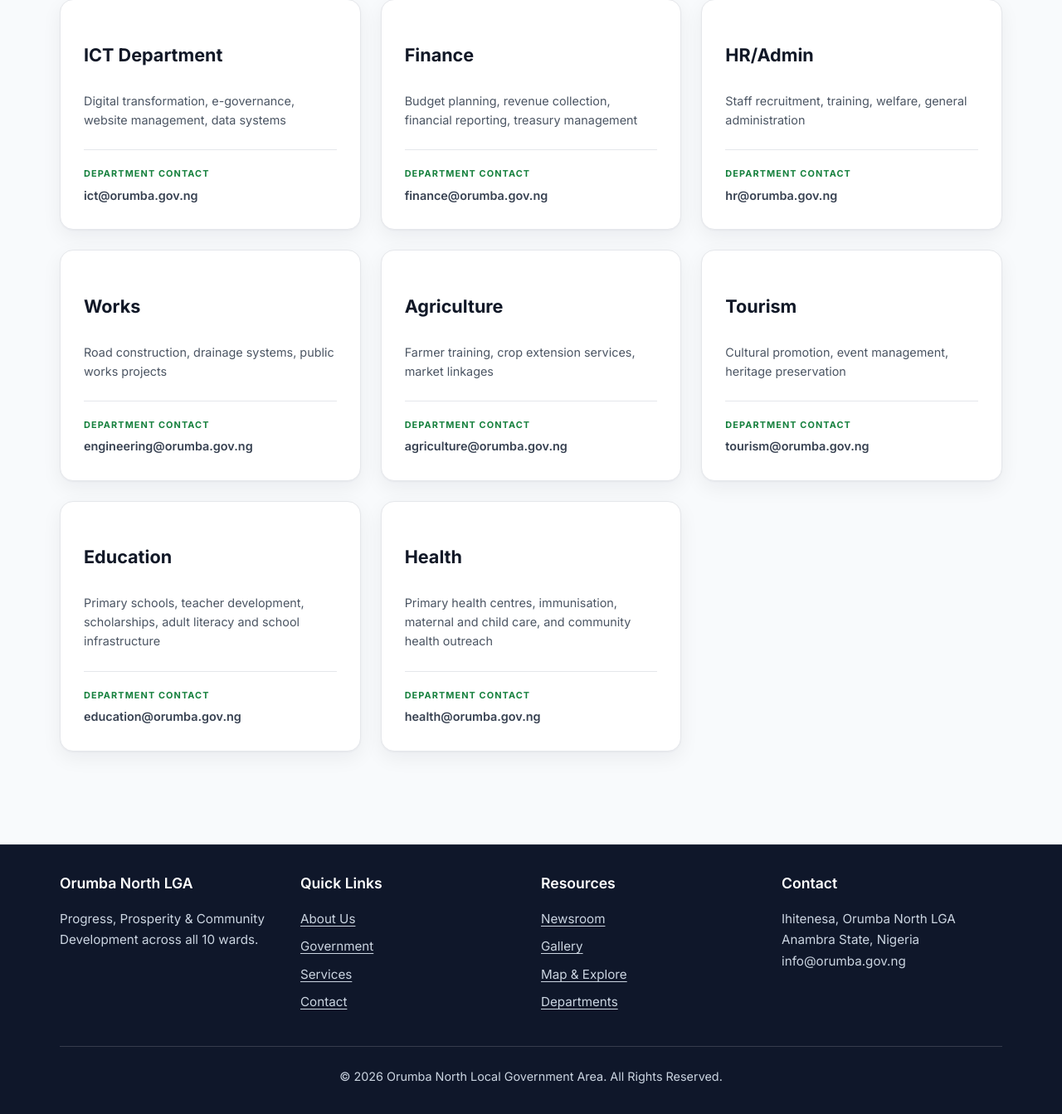
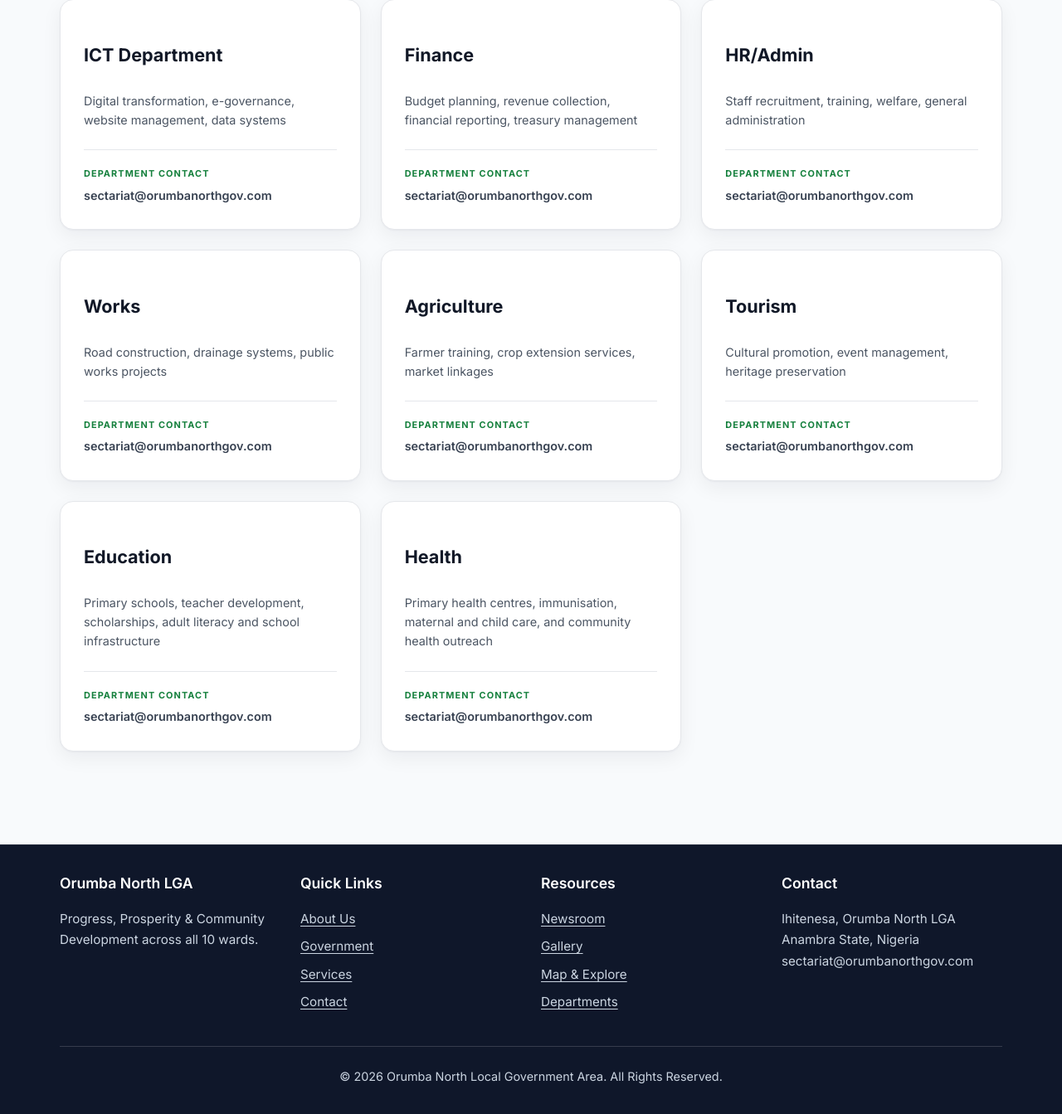
Before and after one commit to grant91m1/orumbafinal2, a Flask app: page /departments in a window 1280 px wide. Shown: the part 598-1941 px from the top of the page at 83% size. Run offline with Flask 3, Linux system fonts and the light colour scheme; some libraries are stand-ins or nearby versions.

Commit message:
Send all site email to the secretariat mailbox

```diff
--- a/app/templates/_footer.html
+++ b/app/templates/_footer.html
@@ -25,7 +25,7 @@
       </div>
       <div>
         <h4>Contact</h4>
-        <p>Ihitenesa, Orumba North LGA<br>Anambra State, Nigeria<br>info@orumba.gov.ng</p>
+        <p>Ihitenesa, Orumba North LGA<br>Anambra State, Nigeria<br>sectariat@orumbanorthgov.com</p>
       </div>
     </div>
     <div class="footer-bottom">
--- a/app/templates/contact.html
+++ b/app/templates/contact.html
@@ -96,7 +96,7 @@
                     </div>
                     <div class="info-row">
                         <h4>Email</h4>
-                        <p>info@orumba.com</p>
+                        <p>sectariat@orumbanorthgov.com</p>
                     </div>
                     <div class="info-row">
                         <h4>Working Hours</h4>
--- a/app/templates/departments.html
+++ b/app/templates/departments.html
@@ -231,7 +231,7 @@
                         <p>Digital transformation, e-governance, website management, data systems</p>
                         <div class="dept-hod">
                             <span class="hod-label">Department contact</span>
-                            <a class="hod-email" href="mailto:ict@orumba.gov.ng">ict@orumba.gov.ng</a>
+                            <a class="hod-email" href="mailto:sectariat@orumbanorthgov.com?subject=Enquiry%3A%20ICT%20Department">sectariat@orumbanorthgov.com</a>
                         </div>
                     </div>
                     <div class="dept-card" data-dept="Finance">
@@ -239,7 +239,7 @@
                         <p>Budget planning, revenue collection, financial reporting, treasury management</p>
                         <div class="dept-hod">
                             <span class="hod-label">Department contact</span>
-                            <a class="hod-email" href="mailto:finance@orumba.gov.ng">finance@orumba.gov.ng</a>
+                            <a class="hod-email" href="mailto:sectariat@orumbanorthgov.com?subject=Enquiry%3A%20Finance%20Department">sectariat@orumbanorthgov.com</a>
                         </div>
                     </div>
                     <div class="dept-card" data-dept="HR">
@@ -247,7 +247,7 @@
                         <p>Staff recruitment, training, welfare, general administration</p>
                         <div class="dept-hod">
                             <span class="hod-label">Department contact</span>
-                            <a class="hod-email" href="mailto:hr@orumba.gov.ng">hr@orumba.gov.ng</a>
+                            <a class="hod-email" href="mailto:sectariat@orumbanorthgov.com?subject=Enquiry%3A%20HR/Admin%20Department">sectariat@orumbanorthgov.com</a>
                         </div>
                     </div>
                     <div class="dept-card" data-dept="Engineering">
@@ -255,7 +255,7 @@
                         <p>Road construction, drainage systems, public works projects</p>
                         <div class="dept-hod">
                             <span class="hod-label">Department contact</span>
-                            <a class="hod-email" href="mailto:engineering@orumba.gov.ng">engineering@orumba.gov.ng</a>
+                            <a class="hod-email" href="mailto:sectariat@orumbanorthgov.com?subject=Enquiry%3A%20Works%20Department">sectariat@orumbanorthgov.com</a>
                         </div>
                     </div>
                     <div class="dept-card" data-dept="Agriculture">
@@ -263,7 +263,7 @@
                         <p>Farmer training, crop extension services, market linkages</p>
                         <div class="dept-hod">
                             <span class="hod-label">Department contact</span>
-                            <a class="hod-email" href="mailto:agriculture@orumba.gov.ng">agriculture@orumba.gov.ng</a>
+                            <a class="hod-email" href="mailto:sectariat@orumbanorthgov.com?subject=Enquiry%3A%20Agriculture%20Department">sectariat@orumbanorthgov.com</a>
                         </div>
                     </div>
                     <div class="dept-card" data-dept="Tourism">
@@ -271,7 +271,7 @@
                         <p>Cultural promotion, event management, heritage preservation</p>
                         <div class="dept-hod">
                             <span class="hod-label">Department contact</span>
-                            <a class="hod-email" href="mailto:tourism@orumba.gov.ng">tourism@orumba.gov.ng</a>
+                            <a class="hod-email" href="mailto:sectariat@orumbanorthgov.com?subject=Enquiry%3A%20Tourism%20Department">sectariat@orumbanorthgov.com</a>
                         </div>
                     </div>
                     <div class="dept-card" data-dept="Education">
@@ -279,7 +279,7 @@
                         <p>Primary schools, teacher development, scholarships, adult literacy and school infrastructure</p>
                         <div class="dept-hod">
                             <span class="hod-label">Department contact</span>
-                            <a class="hod-email" href="mailto:education@orumba.gov.ng">education@orumba.gov.ng</a>
+                            <a class="hod-email" href="mailto:sectariat@orumbanorthgov.com?subject=Enquiry%3A%20Education%20Department">sectariat@orumbanorthgov.com</a>
                         </div>
                     </div>
                     <div class="dept-card" data-dept="Health">
@@ -287,7 +287,7 @@
                         <p>Primary health centres, immunisation, maternal and child care, and community health outreach</p>
                         <div class="dept-hod">
                             <span class="hod-label">Department contact</span>
-                            <a class="hod-email" href="mailto:health@orumba.gov.ng">health@orumba.gov.ng</a>
+                            <a class="hod-email" href="mailto:sectariat@orumbanorthgov.com?subject=Enquiry%3A%20Health%20Department">sectariat@orumbanorthgov.com</a>
                         </div>
                     </div>
                 </div>
@@ -319,42 +319,42 @@
             'ICT': {
                 title: 'ICT Department',
                 desc: 'Digital transformation, e-governance platforms, website development, cybersecurity, and data management systems.',
-                email: 'ict@orumba.gov.ng'
+                email: 'sectariat@orumbanorthgov.com'
             },
             'Finance': {
                 title: 'Finance Department',
                 desc: 'Annual budgeting, revenue collection, financial audits, treasury operations, and grant management.',
-                email: 'finance@orumba.gov.ng'
+                email: 'sectariat@orumbanorthgov.com'
             },
             'HR': {
                 title: 'HR/Admin Department',
                 desc: 'Staff recruitment, training programmes, employee welfare, performance appraisals, and payroll management.',
-                email: 'hr@orumba.gov.ng'
+                email: 'sectariat@orumbanorthgov.com'
             },
             'Engineering': {
                 title: 'Engineering Department',
                 desc: 'Road construction, drainage systems, bridge maintenance, and public building projects.',
-                email: 'engineering@orumba.gov.ng'
+                email: 'sectariat@orumbanorthgov.com'
             },
             'Agriculture': {
                 title: 'Agriculture Department',
                 desc: 'Farmer training workshops, crop extension services, agricultural loans, and market linkages.',
-                email: 'agriculture@orumba.gov.ng'
+                email: 'sectariat@orumbanorthgov.com'
             },
             'Tourism': {
                 title: 'Tourism Department',
                 desc: 'Cultural festival organization, heritage site preservation, and tourism promotion campaigns.',
-                email: 'tourism@orumba.gov.ng'
+                email: 'sectariat@orumbanorthgov.com'
             },
             'Education': {
                 title: 'Education Department',
                 desc: 'Oversees primary education across the wards: supporting public schools, teacher training and supervision, scholarship and bursary programmes, adult and continuing education, and the maintenance of classrooms and school facilities.',
-                email: 'education@orumba.gov.ng'
+                email: 'sectariat@orumbanorthgov.com'
             },
             'Health': {
                 title: 'Health Department',
                 desc: 'Delivers primary health care through local health centres: routine immunisation, maternal and child health services, disease prevention and awareness campaigns, environmental health inspections, and outreach to rural communities.',
-                email: 'health@orumba.gov.ng'
+                email: 'sectariat@orumbanorthgov.com'
             }
         };
 
--- a/app/templates/home.html
+++ b/app/templates/home.html
@@ -480,7 +480,7 @@
                     <ul class="contact-list">
                         <li>
                             <span class="contact-list-label">Email</span>
-                            <a href="mailto:info@orumba.gov.ng">info@orumba.gov.ng</a>
+                            <a href="mailto:sectariat@orumbanorthgov.com">sectariat@orumbanorthgov.com</a>
                         </li>
                         <li>
                             <span class="contact-list-label">Phone</span>
```
Also changed, not shown: app/templates/services.html (+9 -9 lines).
